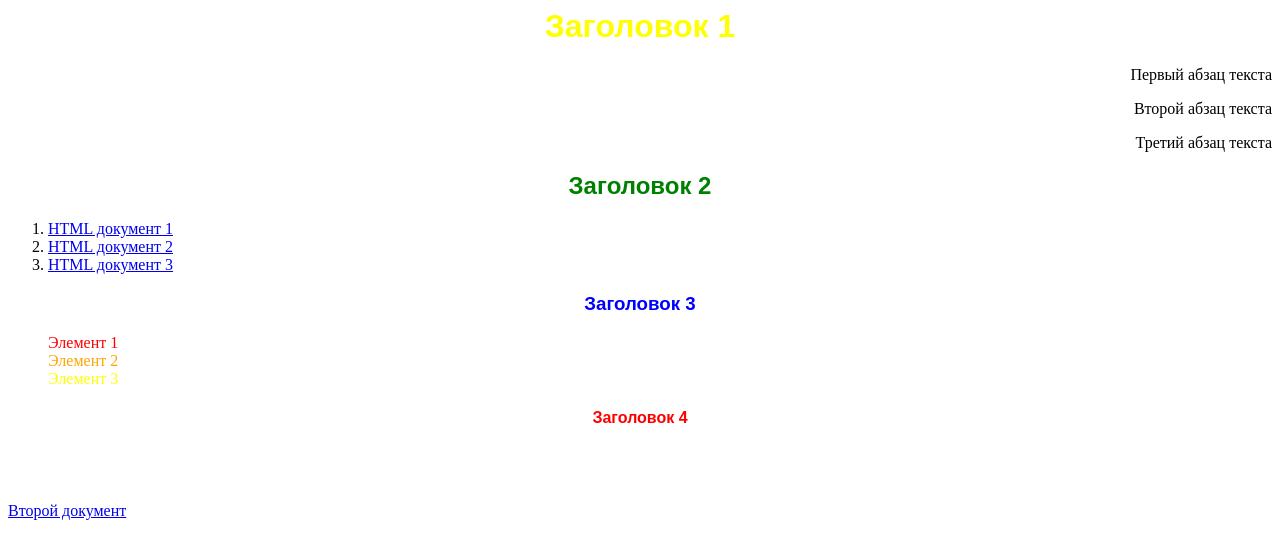
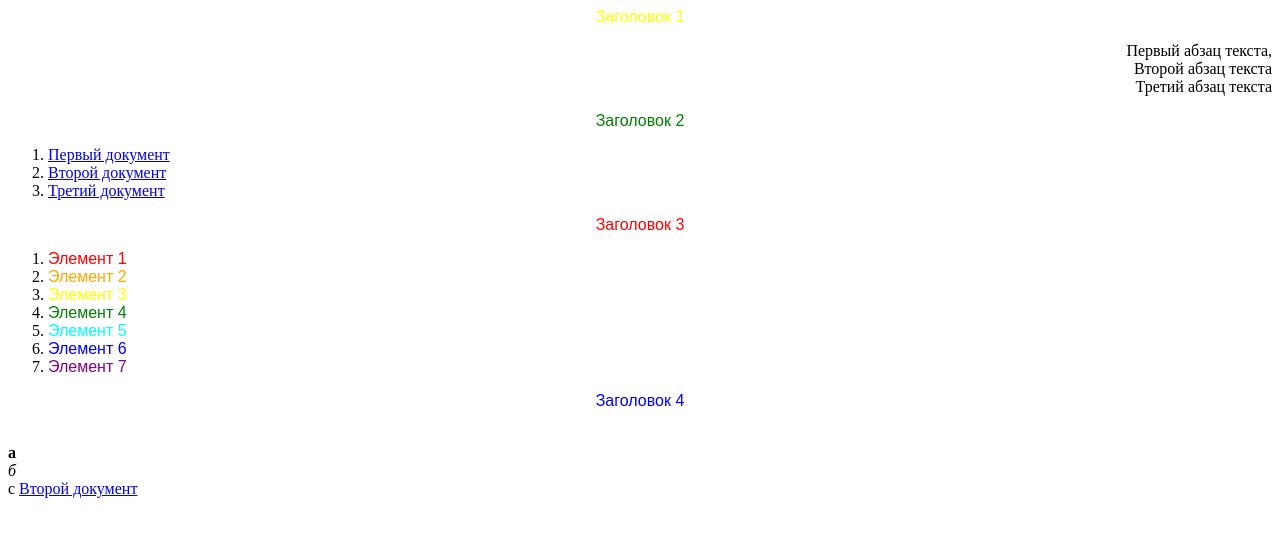
Before and after one commit to IakovYakobinets/IakovYakobinets.github.io, a plain HTML site: page index.html in a window 1280 px wide. Drawn offline with Linux system fonts and the light colour scheme.

Commit message:
Update index.html

```diff
--- a/index.html
+++ b/index.html
@@ -1,48 +1,31 @@
 <html>
-<head>
+
+  <head>
     <title>Первый документ</title>
-    <style>
-        h1 { text-align: center; font-family: Arial; color: yellow; }
-        h2 { text-align: center; font-family: Arial; color: green; }
-        h3 { text-align: center; font-family: Arial; color: blue; }
-        h4 { text-align: center; font-family: Arial; color: red; }
-        p { text-align: right; }
-        .rainbow { list-style-type: none; }
-        .rainbow li:nth-child(1) { color: red; }
-        .rainbow li:nth-child(2) { color: orange; }
-        .rainbow li:nth-child(3) { color: yellow; }
-        .rainbow li:nth-child(4) { color: green; }
-        .rainbow li:nth-child(5) { color: blue; }
-        .rainbow li:nth-child(6) { color: violet; }
-    </style>
-</head>
-<body>
+  </head>
 
-<h1>Заголовок 1</h1>
-<p>Первый абзац текста</p>
-<p>Второй абзац текста</p>
-<p>Третий абзац текста</p>
-
-<h2>Заголовок 2</h2>
+ <body>
+<p align="center" ><font face="Arial" color="yellow">Заголовок 1</font></p>
+<p align="right"> Первый абзац текста,<br>Второй абзац текста<br>Третий абзац текста</p>
+<p align="center"><font face="Arial" color="green">Заголовок 2</font></p>
 <ol>
-    <li><a href="document1.html">HTML документ 1</a></li>
-    <li><a href="document2.html">HTML документ 2</a></li>
-    <li><a href="document3.html">HTML документ 3</a></li>
+<li><a href="index.html">Первый документ</a></li>
+<li><a href="document2.html">Второй документ</a></li>
+<li><a href=document3.html">Третий документ</a></li>
 </ol>
 
-<h3>Заголовок 3</h3>
-<ul class="rainbow">
-    <li>Элемент 1</li>
-    <li>Элемент 2</li>
-    <li>Элемент 3</li>
-</ul>
+<p align="center" ><font face="Arial" color="red">Заголовок 3</font></p>
+<ol>
+<li><font face="Arial" color="red">Элемент 1</font></li>
+<li><font face="Arial" color="orange">Элемент 2</font></li>
+<li><font face="Arial" color="yellow">Элемент 3</font></li>
+<li><font face="Arial" color="green">Элемент 4</font></li>
+<li><font face="Arial" color="cyan">Элемент 5</font></li>
+<li><font face="Arial" color="blue">Элемент 6</font></li>
+<li><font face="Arial" color="purple">Элемент 7</font></li>
+</ol>
 
-<h4>Заголовок 4</h4>
-<br style="font-weight:bold;">
-<br style="font-style:italic;">
-<br style="font-weight:normal;">
-
+<p align="center" ><font face="Arial" color="blue">Заголовок 4</font></p><br><b>а</b><br><i>б</i><br>с
 <a href="document2.html">Второй документ</a>
-
-</body>
+ </body>
 </html>
```
